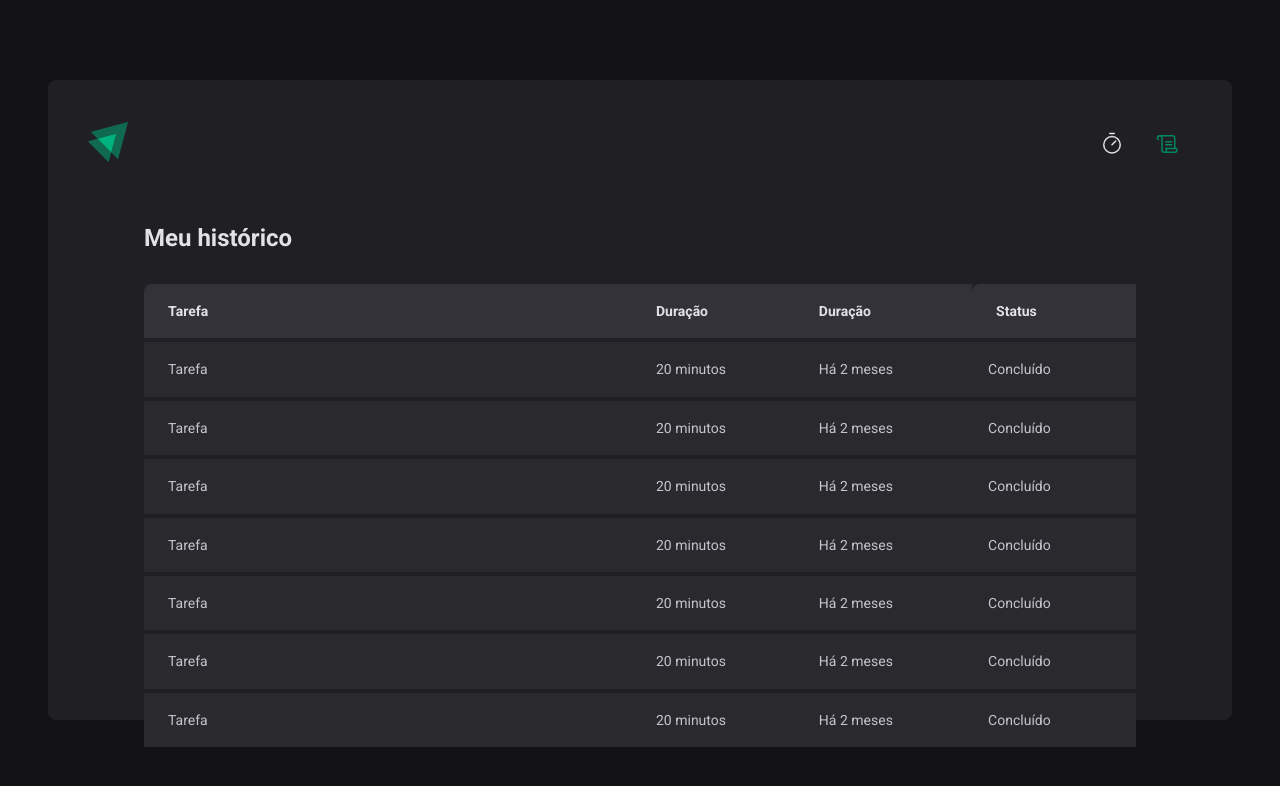
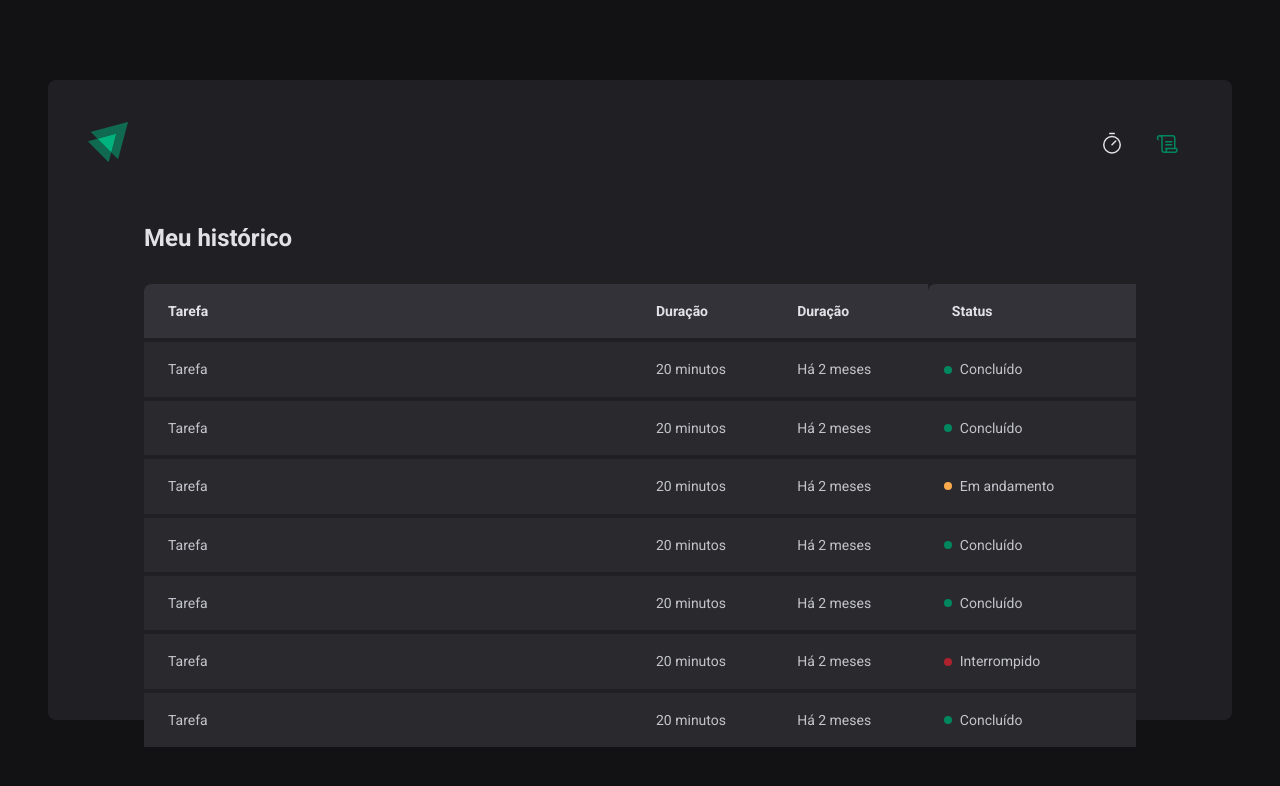
Before and after one commit to gustavobreack3257/reactIgniteTimer, a React (Vite) app: page /history in a window 1280 px wide. Shown: the top 786 px of the page. Built offline with nearby package versions, Linux system fonts and the light colour scheme.

Commit message:
feat: Status component

```diff
--- a/src/pages/History/index.tsx
+++ b/src/pages/History/index.tsx
@@ -1,4 +1,4 @@
-import { HistoryContainer, HistoryList } from './styles'
+import { HistoryContainer, HistoryList, Status } from './styles'
 
 export function History() {
   return (
@@ -20,43 +20,57 @@
               <td>Tarefa</td>
               <td>20 minutos</td>
               <td>Há 2 meses</td>
-              <td>Concluído</td>
+              <td>
+                <Status statusColor="green">Concluído</Status>
+              </td>
             </tr>
             <tr>
               <td>Tarefa</td>
               <td>20 minutos</td>
               <td>Há 2 meses</td>
-              <td>Concluído</td>
+              <td>
+                <Status statusColor="green">Concluído</Status>
+              </td>
             </tr>
             <tr>
               <td>Tarefa</td>
               <td>20 minutos</td>
               <td>Há 2 meses</td>
-              <td>Concluído</td>
+              <td>
+                <Status statusColor="yellow">Em andamento</Status>
+              </td>
             </tr>
             <tr>
               <td>Tarefa</td>
               <td>20 minutos</td>
               <td>Há 2 meses</td>
-              <td>Concluído</td>
+              <td>
+                <Status statusColor="green">Concluído</Status>
+              </td>
             </tr>
             <tr>
               <td>Tarefa</td>
               <td>20 minutos</td>
               <td>Há 2 meses</td>
-              <td>Concluído</td>
+              <td>
+                <Status statusColor="green">Concluído</Status>
+              </td>
             </tr>
             <tr>
               <td>Tarefa</td>
               <td>20 minutos</td>
               <td>Há 2 meses</td>
-              <td>Concluído</td>
+              <td>
+                <Status statusColor="red">Interrompido</Status>
+              </td>
             </tr>
             <tr>
               <td>Tarefa</td>
               <td>20 minutos</td>
               <td>Há 2 meses</td>
-              <td>Concluído</td>
+              <td>
+                <Status statusColor="green">Concluído</Status>
+              </td>
             </tr>
           </tbody>
         </table>
--- a/src/pages/History/styles.ts
+++ b/src/pages/History/styles.ts
@@ -60,3 +60,29 @@
     }
   }
 `
+
+const STATUS_COLOR = {
+  yellow: 'yellow-500',
+  green: 'green-500',
+  red: 'red-500',
+} as const
+
+interface StatusProps {
+  statusColor: keyof typeof STATUS_COLOR
+}
+export const Status = styled.span.withConfig({
+  shouldForwardProp: (prop) => prop === 'statuscolor' || prop === 'children',
+})<StatusProps>`
+  display: flex;
+  align-items: center;
+  gap: 0.5rem;
+
+  &::before {
+    content: '';
+    width: 0.5rem;
+    height: 0.5rem;
+    border-radius: 9999px;
+    background-color: ${(props) =>
+      props.theme[STATUS_COLOR[props.statusColor]]};
+  }
+`
```
